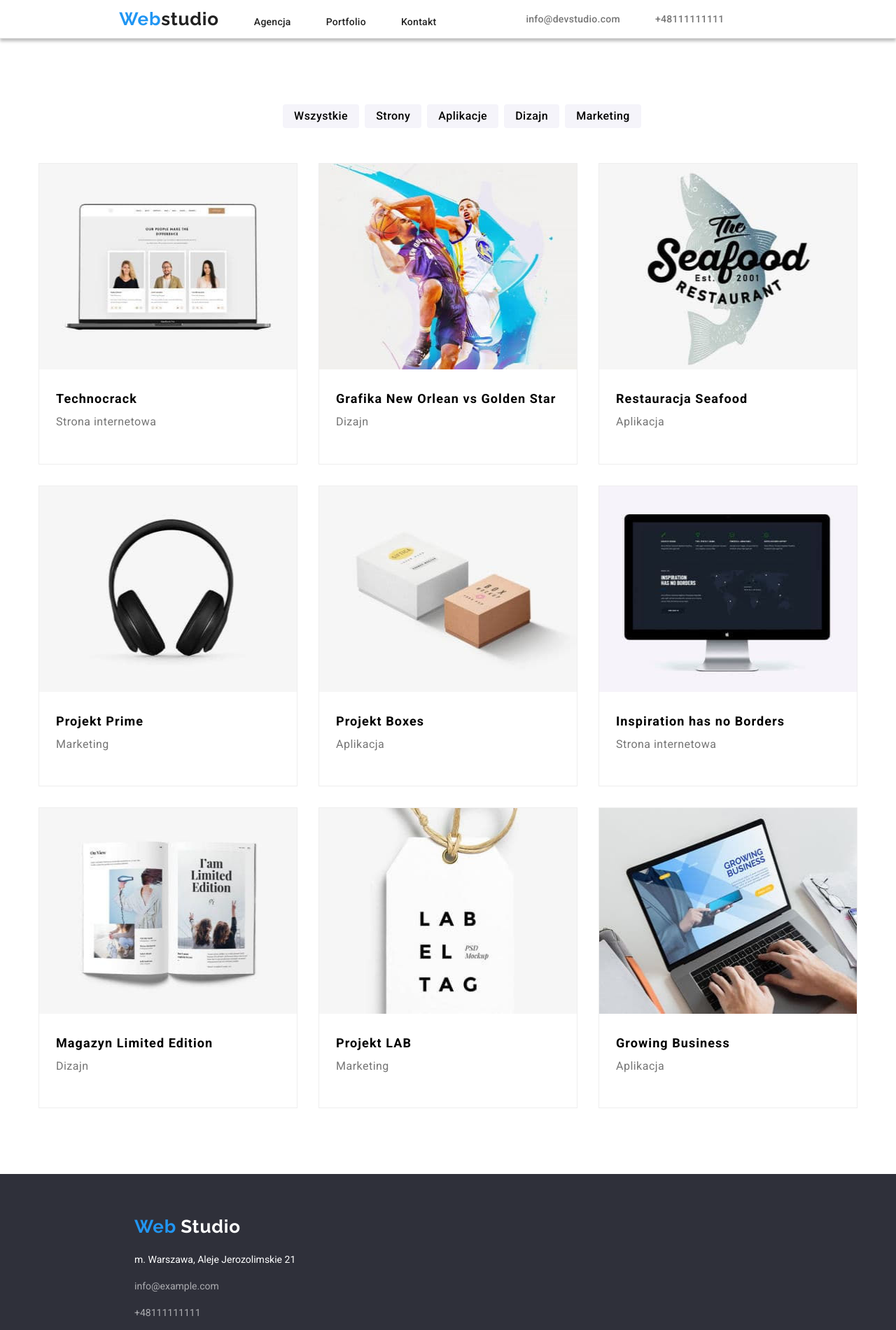
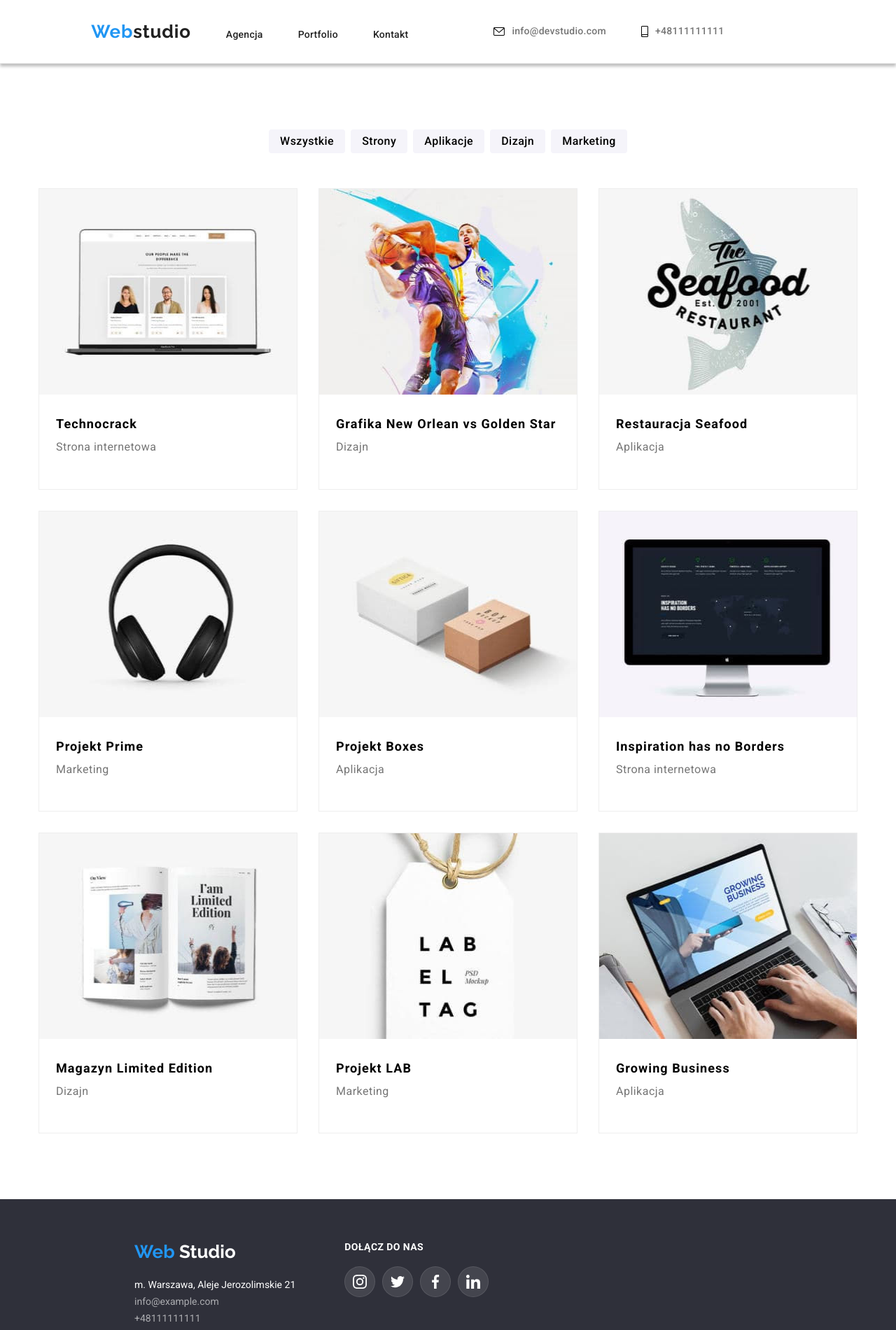
Before and after one commit to MonikaPosadas/goit-markup-hw-04, a plain HTML site: page portfolio.html in a window 1280 px wide. Shown: the top 1901 px of the page at 70% size. Drawn offline with Linux system fonts and the light colour scheme.

Commit message:
commit 3

```diff
--- a/css/style.css
+++ b/css/style.css
@@ -1,3 +1,7 @@
+* {
+  padding: 0;
+  margin: 0;
+}
 :root {
   --main-font-color: #212121;
   --second-font-color: #757575;
@@ -46,6 +50,8 @@ li {
   justify-content: flex-start;
   gap: 50px;
   text-decoration: none;
+  padding-top: 32px;
+  padding-bottom: 32px;
 }
 .menu-link {
   color: var(--main-font-color);
@@ -63,22 +69,22 @@ li {
   gap: 50px;
   text-decoration: none;
 }
-.menu-contact-view {
+.menu-contact-link {
   font-weight: 500;
   font-size: 14px;
   line-height: 1.14;
   color: var(--second-font-color);
   text-decoration: none;
+  display: flex;
+  justify-content: center;
+  align-items: center;
+  gap: 10px;
 }
-.evenlope-smartphon {
-  fill: #757575;
-}
-.evenlope-smartphon:hover {
+.menu-contact-link:hover .contact-label {
   color: var(--color-primary);
 }
-.menu-contact-view:hover {
-  color: var(--color-primary);
-  text-decoration: none;
+.menu-contact-link:hover svg {
+  fill: var(--color-primary);
 }
 .logo {
   font-family: "Raleway";
@@ -89,7 +95,7 @@ li {
   text-decoration: none;
   color: var(--main-font-color);
 }
-span {
+.logo span {
   font-family: "Raleway";
   font-weight: 700;
   font-size: 26px;
@@ -127,18 +133,19 @@ span {
   width: 696px;
   text-align: center;
   color: var(--color-secondary);
-  margin: 0;
+  margin: 0 auto;
 }
 .background-title {
   background-color: var(--background-color-dark);
-  padding: 200px 452px 200px 452px;
   text-align: center;
 }
 .hero-image {
-  background-image: url("./images/office-background.jpg");
+  background-image: url(../images/office-background.jpg);
   background-position: center;
   max-width: 1600px;
   background-size: cover;
+  padding: 200px 0;
+  margin: 0 auto;
 }
 .symbol-strenghts-list {
   list-style: none;
@@ -156,6 +163,7 @@ span {
   border-radius: 4px;
   padding-left: 100px;
   padding-top: 25px;
+  margin-bottom: 30px;
   background: var(--background-color-medium);
 }
 .strenghts-box {
@@ -290,7 +298,7 @@ span {
   list-style: none;
   margin-top: 0;
   margin-bottom: 0;
-  padding: 0;
+  padding-top: 50px;
   display: flex;
   gap: 36px;
 }
@@ -321,6 +329,9 @@ span {
   padding-bottom: 60px;
   padding-left: 162px;
 }
+.footer-container {
+  display: flex;
+}
 .logo-footer {
   font-family: "Raleway";
   font-weight: 700;
@@ -332,6 +343,9 @@ span {
 }
 .studio-footer {
   color: var(--color-secondary);
+}
+.web {
+  color: var(--color-primary);
 }
 .address-contact-footer {
   font-weight: 400;
@@ -358,9 +372,7 @@ span {
   margin: 0;
 }
 .footer-sm-block {
-  display: inline-block;
-  width: 206px;
-  height: 80px;
+  margin-left: 70px;
 }
 .join-us {
   font-weight: 700;
@@ -369,6 +381,7 @@ span {
   letter-spacing: 0.03em;
   text-transform: uppercase;
   color: var(--color-secondary);
+  padding-bottom: 20px;
 }
 .footer-sm-list {
   list-style: none;
@@ -394,8 +407,8 @@ span {
   background-color: var(--color-primary);
   fill: var(--color-secondary);
 }
-.icon-bottom {
-  fill: var(--color-secondary);
+.sm-footer {
+  fill: #ffffff;
 }
 .portfolio-buttons {
   display: flex;
--- a/portfolio.html
+++ b/portfolio.html
@@ -37,18 +37,20 @@
               <li><a class="menu-link" href="">Kontakt </a></li>
             </ul>
             <ul class="menu-contact-list">
-              <li class="menu-contact-1">
-                <a
-                  class="menu-contact-view"
-                  class="pointer"
-                  class="link-header"
-                  href="mailto:info@devstudio.com"
-                  >info@devstudio.com</a
+              <li class="menu-contact">
+                <a class="menu-contact-link" href="mailto:info@devstudio.com"
+                  ><svg class="evenlope-smartphone" width="16" height="12">
+                    <use href="images/icons.svg#icon-envelope-1"></use>
+                  </svg>
+                  <span class="contact-label">info@devstudio.com</span></a
                 >
               </li>
-              <li class="menu-contact-2">
-                <a class="menu-contact-view" href="tel:+48111111111"
-                  >+48111111111</a
+              <li class="menu-contact">
+                <a class="menu-contact-link" href="tel:+48111111111"
+                  ><svg class="envelope-smartphon" width="10" height="16">
+                    <use href="images/icons.svg#icon-smartphone-1"></use>
+                  </svg>
+                  <span class="contact-label">+48111111111</span></a
                 >
               </li>
             </ul>
@@ -208,7 +210,8 @@
       </div>
     </main>
     <footer class="background-footer">
-      <div class="container">
+      <div class="container footer-container">
+        <div class="container-info">
           <a class="logo-footer" href=""
             ><span class="web">Web</span>
             <span class="studio-footer">Studio</span></a
@@ -223,8 +226,36 @@
               </a>
             </p>
             <p class="footer-tel-index">
-            <a class="contact-footer" href="tel:+48111111111"> +48111111111</a>
+              <a class="contact-footer" href="tel:+48111111111">
+                +48111111111</a
+              >
             </p>
+          </div>
+        </div>
+        <div class="footer-sm-block">
+          <p class="join-us">Dołącz do nas</p>
+          <ul class="footer-sm-list">
+            <li class="footer-sm-item">
+              <svg class="sm-footer" width="20" height="20">
+                <use href="images/icons.svg#icon-instagram-2-2"></use>
+              </svg>
+            </li>
+            <li class="footer-sm-item">
+              <svg class="sm-footer" width="20" height="20">
+                <use href="images/icons.svg#icon-twitter-1-2"></use>
+              </svg>
+            </li>
+            <li class="footer-sm-item">
+              <svg class="sm-footer" width="20" height="20">
+                <use href="images/icons.svg#icon-facebook-1-2"></use>
+              </svg>
+            </li>
+            <li class="footer-sm-item">
+              <svg class="sm-footer" width="20" height="20">
+                <use href="images/icons.svg#icon-linkedin-1-4"></use>
+              </svg>
+            </li>
+          </ul>
         </div>
       </div>
     </footer>
```
Also changed, not shown: index.html (+53 -41 lines). Lines whose indentation alone changed are shown as unchanged.
